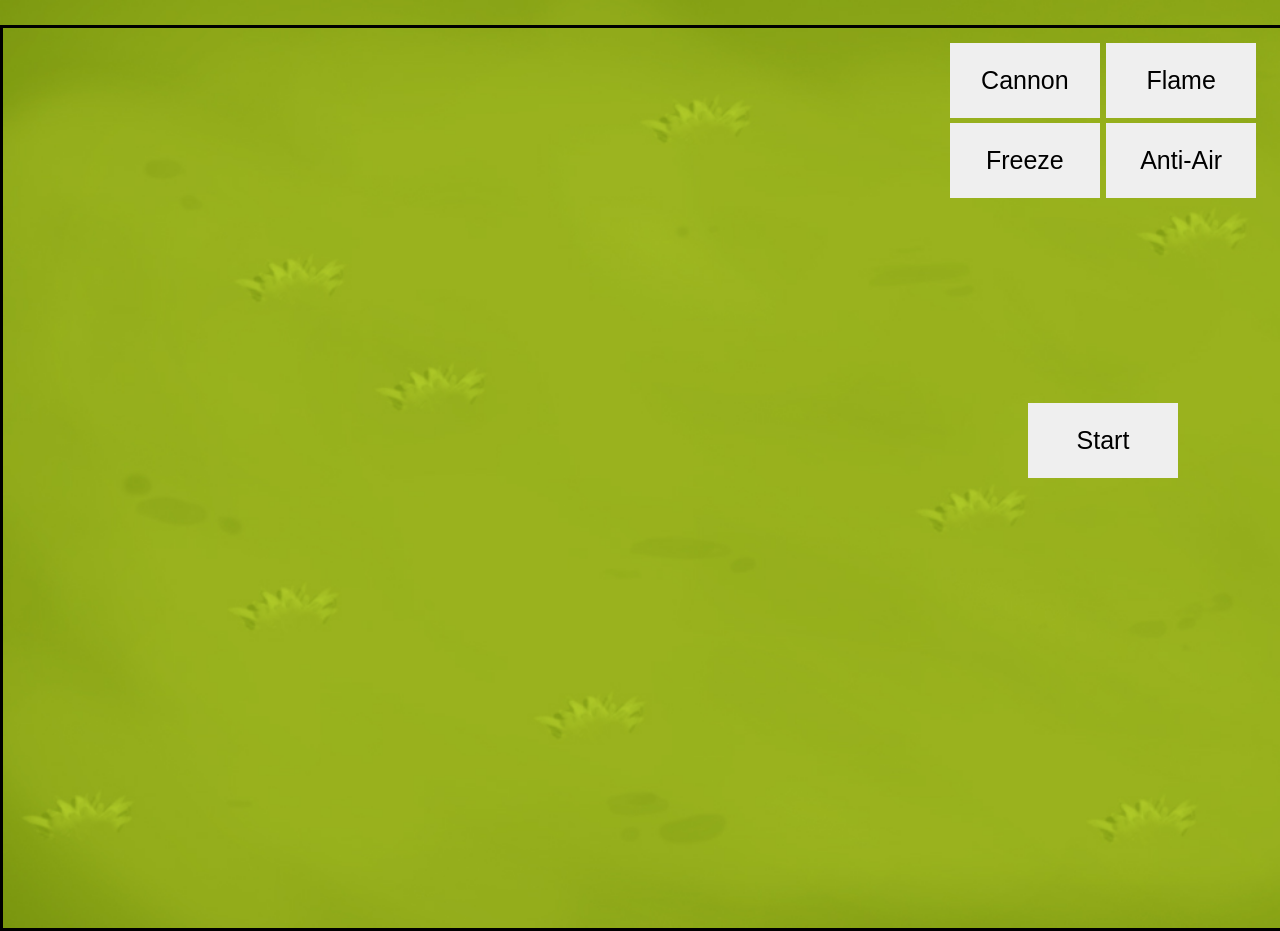
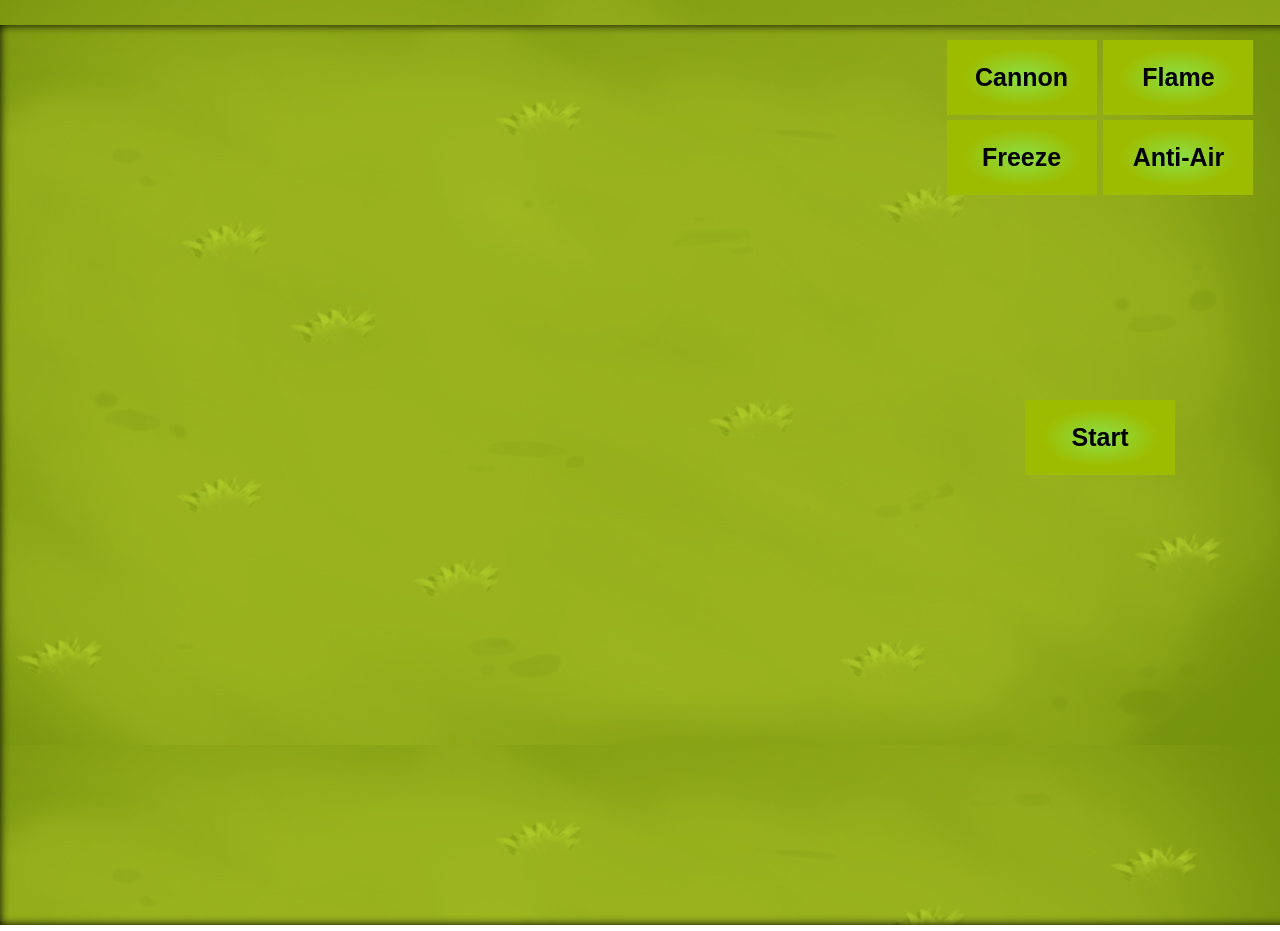
Before and after one commit to kabino11/Tower-Defense, a plain HTML site: page index.html in a window 1280 px wide. Both pictures are taken after a click on the button "New Game". Shown: the top 931 px of the page. Drawn offline with Linux system fonts and the light colour scheme.

Commit message:
Made changes to the button.

```diff
--- a/style.css
+++ b/style.css
@@ -6,6 +6,7 @@ body {
 	margin: auto;
 	background: url("./textures/backgrounds/grass.jpg");
 	background-size: cover;
+	font-family: fantasy;
 }
 
 ul {
@@ -36,30 +37,41 @@ h1 {
 }
 
 .screen {
+	background-image: url("./textures/backgrounds/sand.jpg");
+	background-size: cover;
 	display: none;
-
-	/*color: #0df10d;*/
-
-	border-style: solid;
-
 	width: 900px;
 	height: 900px;
 	text-align: center;
-	border-style: solid;
 	margin-top: 25px;
 	margin-left: 200px;
+	box-shadow: inset 0 0 10px #000000;
 }
 
 .screen button {
+	/* Permalink - use to edit and share this gradient: http://colorzilla.com/gradient-editor/#8ce047+0,9dbc00+55 */
+background: #8ce047; /* Old browsers */
+background: -moz-radial-gradient(center, ellipse cover,  #8ce047 0%, #9dbc00 55%); /* FF3.6-15 */
+background: -webkit-radial-gradient(center, ellipse cover,  #8ce047 0%,#9dbc00 55%); /* Chrome10-25,Safari5.1-6 */
+background: radial-gradient(ellipse at center,  #8ce047 0%,#9dbc00 55%); /* W3C, IE10+, FF16+, Chrome26+, Opera12+, Safari7+ */
+filter: progid:DXImageTransform.Microsoft.gradient( startColorstr='#8ce047', endColorstr='#9dbc00',GradientType=1 ); /* IE6-9 fallback on horizontal gradient */
+
 	font-size: 25px;
 	border: none;
 	width: 150px;
 	height: 75px;
 	margin-bottom: 35px;
+	font-weight: bold;
+	font-family: fantasy;
 }
 
 .screen button:hover {
-	background-color: blue;
+		/* Permalink - use to edit and share this gradient: http://colorzilla.com/gradient-editor/#7db9e8+1,7db9e8+1,2989d8+39,1e5799+100&1+79,1+79,1+87,1+87,1+88,1+88,1+88,1+89,1+90,1+93,1+93,0.89+96 */
+	background: -moz-radial-gradient(center, ellipse cover,  rgba(125,185,232,1) 1%, rgba(41,137,216,1) 39%, rgba(34,104,175,1) 79%, rgba(32,98,167,1) 87%, rgba(32,97,166,1) 88%, rgba(32,96,165,1) 89%, rgba(32,95,164,1) 90%, rgba(31,93,161,1) 93%, rgba(31,90,158,0.89) 96%, rgba(30,87,153,0.89) 100%); /* FF3.6-15 */
+	background: -webkit-radial-gradient(center, ellipse cover,  rgba(125,185,232,1) 1%,rgba(41,137,216,1) 39%,rgba(34,104,175,1) 79%,rgba(32,98,167,1) 87%,rgba(32,97,166,1) 88%,rgba(32,96,165,1) 89%,rgba(32,95,164,1) 90%,rgba(31,93,161,1) 93%,rgba(31,90,158,0.89) 96%,rgba(30,87,153,0.89) 100%); /* Chrome10-25,Safari5.1-6 */
+	background: radial-gradient(ellipse at center,  rgba(125,185,232,1) 1%,rgba(41,137,216,1) 39%,rgba(34,104,175,1) 79%,rgba(32,98,167,1) 87%,rgba(32,97,166,1) 88%,rgba(32,96,165,1) 89%,rgba(32,95,164,1) 90%,rgba(31,93,161,1) 93%,rgba(31,90,158,0.89) 96%,rgba(30,87,153,0.89) 100%); /* W3C, IE10+, FF16+, Chrome26+, Opera12+, Safari7+ */
+	filter: progid:DXImageTransform.Microsoft.gradient( startColorstr='#7db9e8', endColorstr='#e31e5799',GradientType=1 ); /* IE6-9 fallback on horizontal gradient */
+
 	width: 160px;
 	height: 80px;
 	margin-bottom: 32px;
@@ -112,7 +124,8 @@ h1 {
 }
 
 #game-play.screen {
-	width: 1300px;
+	background: url("./textures/backgrounds/grass.jpg");
+	width: 100%;
 
 	margin-left: 0px;
 	text-align: left;
```
